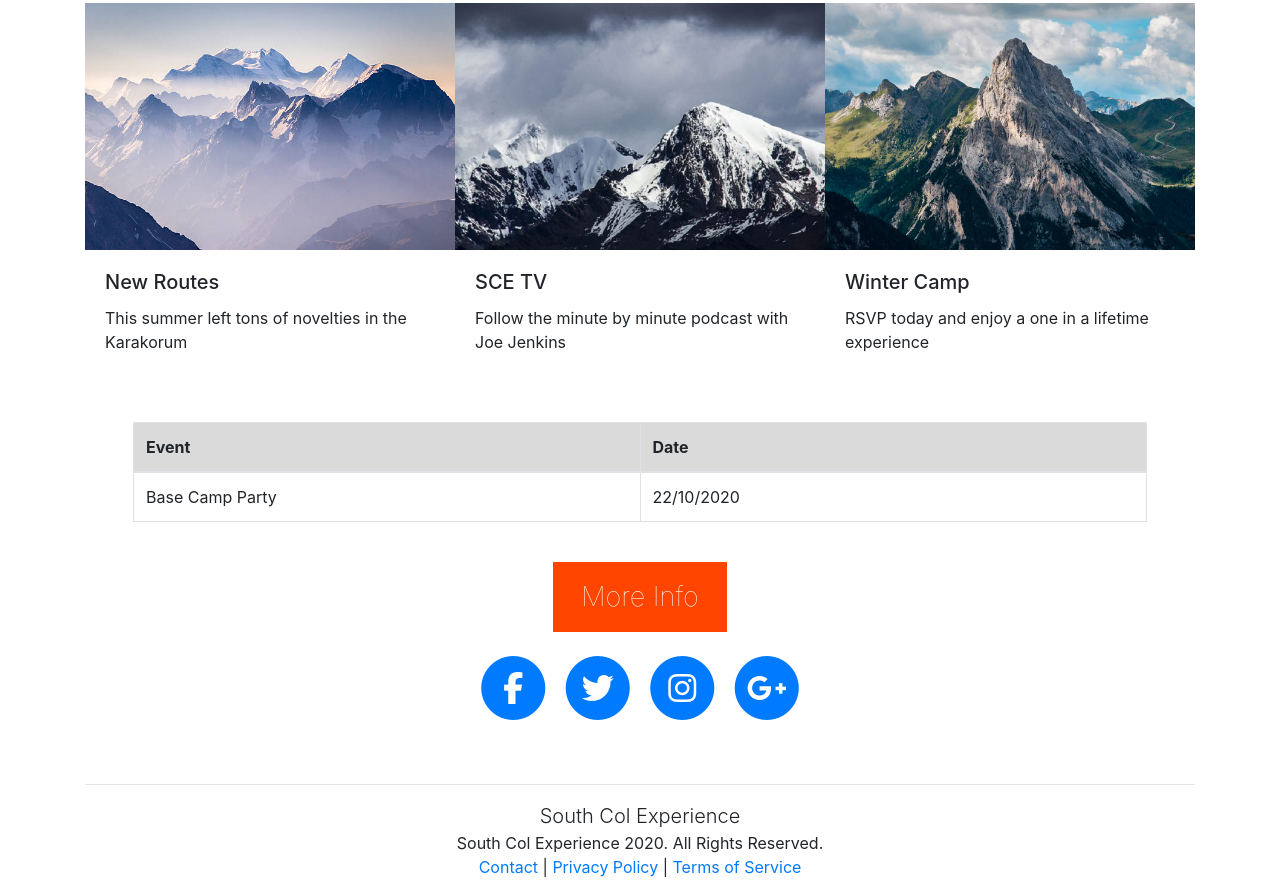
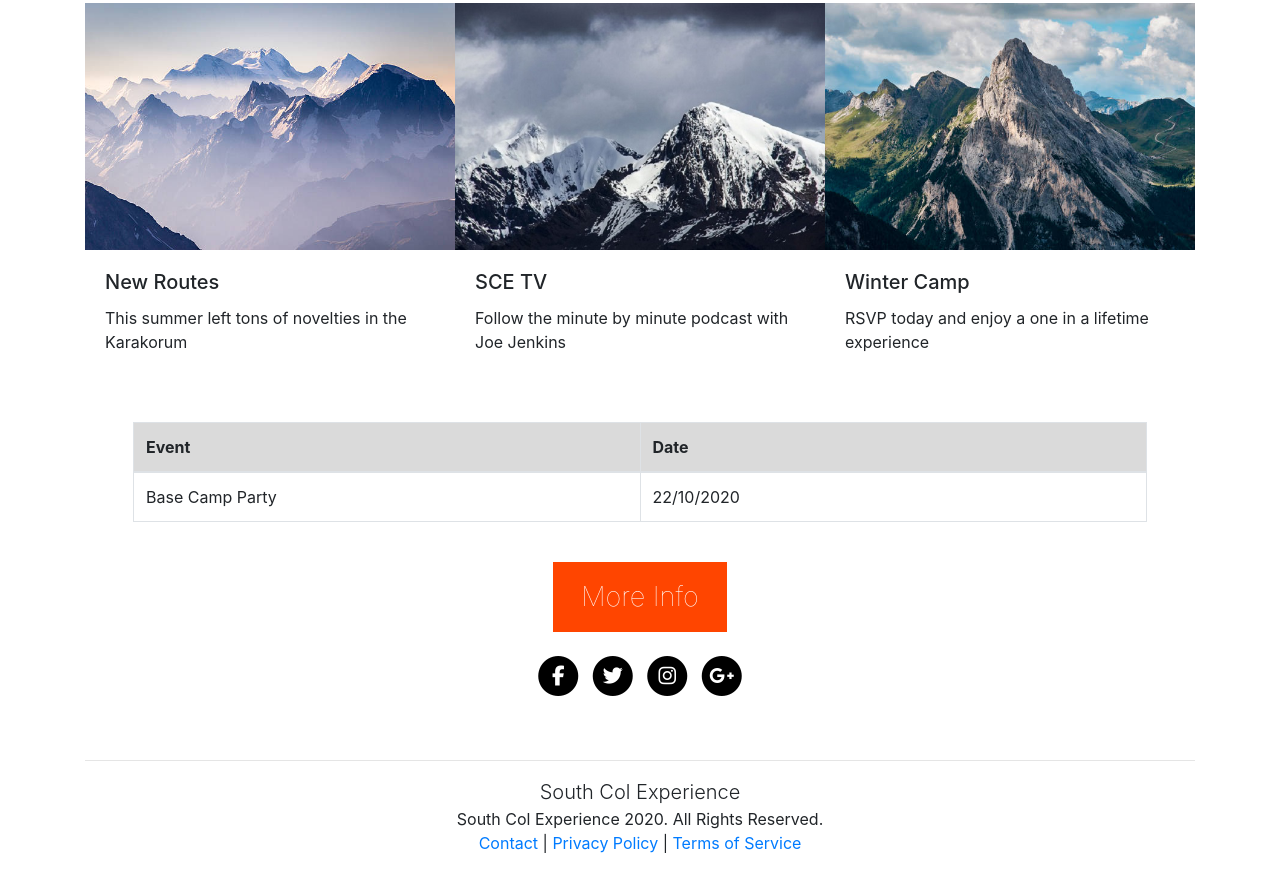
Before and after one commit to laGataLola/Test-HTML-CSS, a plain HTML site: page index.html in a window 1280 px wide. Shown: the part 1562-2457 px from the top of the page. After the commit the page ends 2433 px from the top, so only its background shows below. Drawn offline with nearby package versions, Linux system fonts and the light colour scheme.

Commit message:
Improve icons style

```diff
--- a/index.html
+++ b/index.html
@@ -117,7 +117,7 @@
                 </table>
                 <div class="text-center pt-4">
                     <button type="button" class="btn btn-primary btn-lg">More Info</button>
-                    <div class="pt-4">
+                    <div class="pt-4 icons">
                         <a href="https://www.facebook.com" target="_blank">
                             <span class="fa-stack fa-2x">
                                 <i class="fas fa-circle fa-stack-2x"></i>
--- a/styles.css
+++ b/styles.css
@@ -40,3 +40,16 @@ header h2 {
     margin-bottom: 3em;
     padding-bottom: 1.5em;
 }
+
+.fa-stack {
+    font-size: 20px !important;
+}
+
+.icons a {
+    color: black;
+    text-decoration: none;
+}
+
+.icons a:hover {
+    color: #292929;
+}
```
